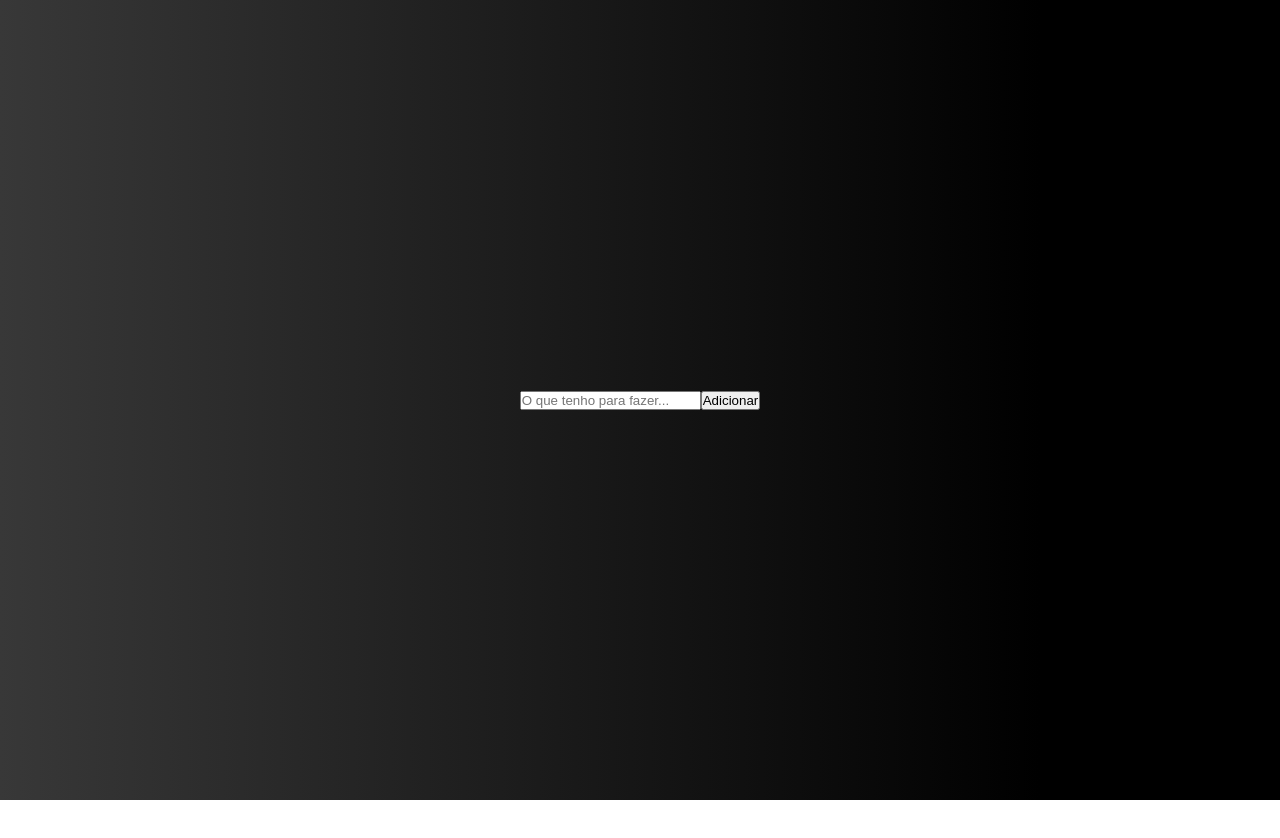
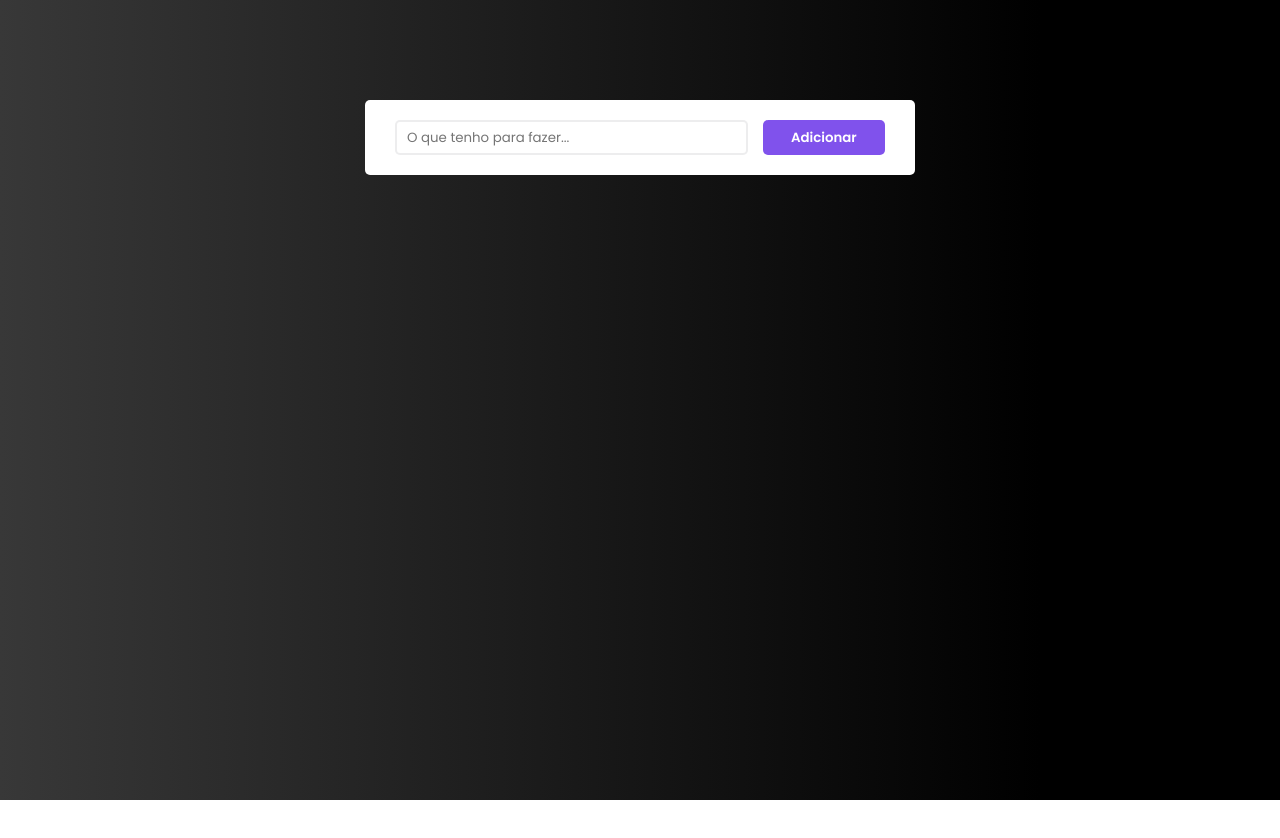
Before and after one commit to thiago-weslley/Todo-List, a React (Vite) app: page / in a window 1280 px wide. Shown: the top 838 px of the page. Before the commit the page ends 800 px from the top, so only its background shows below. Built offline with nearby package versions, Linux system fonts and the light colour scheme.

Commit message:
style: Estiliza Container da aplicação

```diff
--- a/index.html
+++ b/index.html
@@ -1,9 +1,15 @@
 <!DOCTYPE html>
 <html lang="pt-br">
   <head>
+    <link rel="preconnect" href="https://fonts.googleapis.com" />
+    <link rel="preconnect" href="https://fonts.gstatic.com" crossorigin />
     <meta charset="UTF-8" />
     <link rel="icon" type="image/svg+xml" href="/icon.png" />
     <meta name="viewport" content="width=device-width, initial-scale=1.0" />
+    <link
+      href="https://fonts.googleapis.com/css2?family=Poppins:wght@400;600&display=swap"
+      rel="stylesheet"
+    />
     <title>To-do List</title>
   </head>
   <body>
--- a/src/App.jsx
+++ b/src/App.jsx
@@ -1,5 +1,6 @@
 import { useState, useRef } from "react";
 import { v4 as uuidv4 } from "uuid";
+import { Container, InputTask, Input, Button } from "./styles";
 
 const App = () => {
   const [list, setList] = useState([]);
@@ -14,18 +15,17 @@ const App = () => {
   };
 
   return (
-    <div>
-      <div>
-        <input ref={taskValue} placeholder="O que tenho para fazer..." />
-        <button onClick={addTask}>Adicionar</button>
-
-        <ul>
-          {list.map((item) => (
-            <li key={item.id}>{item.task}</li>
-          ))}
-        </ul>
-      </div>
-    </div>
+    <Container>
+      <InputTask>
+        <Input ref={taskValue} placeholder="O que tenho para fazer..." />
+        <Button onClick={addTask}>Adicionar</Button>
+      </InputTask>
+      <ul>
+        {list.map((item) => (
+          <li key={item.id}>{item.task}</li>
+        ))}
+      </ul>
+    </Container>
   );
 };
 
--- /dev/null
+++ b/src/styles.js
@@ -0,0 +1,40 @@
+import styled from "styled-components";
+
+export const Container = styled.main`
+    margin: 0 auto;
+    margin-top: 10rem;
+    background: #fff;
+    max-width: 55rem;
+    width: 95%;
+    border-radius: 5px;
+    padding: 2rem 3rem;
+`;
+
+export const InputTask = styled.div`
+    display: flex;
+    justify-content: space-between;
+
+`
+
+export const Input = styled.input`
+    border: 2px solid rgba(209, 211, 212, 0.4);
+    border-radius: 5px;
+    height: 3.5rem;
+    padding-left: 1rem;
+    width: 72%;
+`
+
+export const Button = styled.button`
+    background: #8052ec;
+    color: #fff;
+    border: none;
+    border-radius: 5px;
+    width: 25%;
+    font-weight: 600;
+    cursor: pointer;
+    transition: all .3s;
+
+    &:hover {
+        background: #4f2ba3;
+    }
+`
--- a/src/styles/globalStyles.js
+++ b/src/styles/globalStyles.js
@@ -19,10 +19,9 @@ export const GlobalStyles = createGlobalStyle`
 
     body {
         height: 100vh;
+        width: 100vw;
         font-size: 1.6rem;
-        display: flex;
-        justify-content: center;
-        align-items: center;
+        overflow: hidden;
     }
 
     body::after {
```
